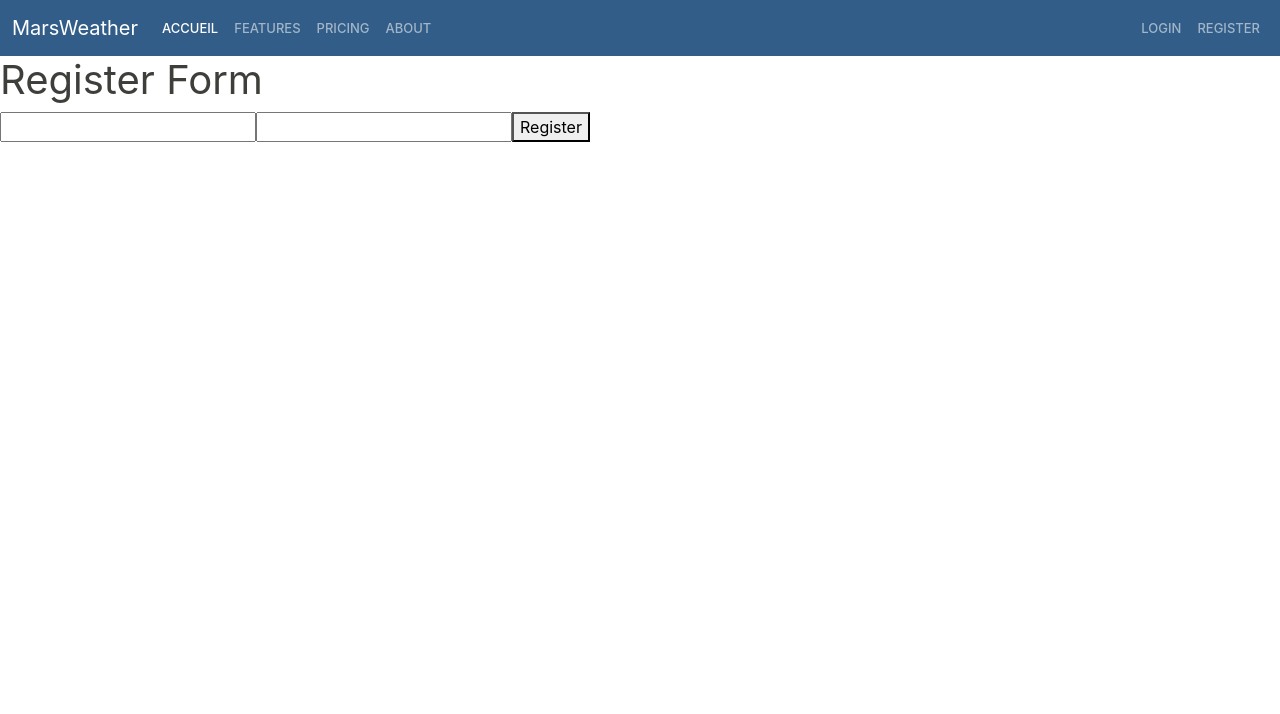
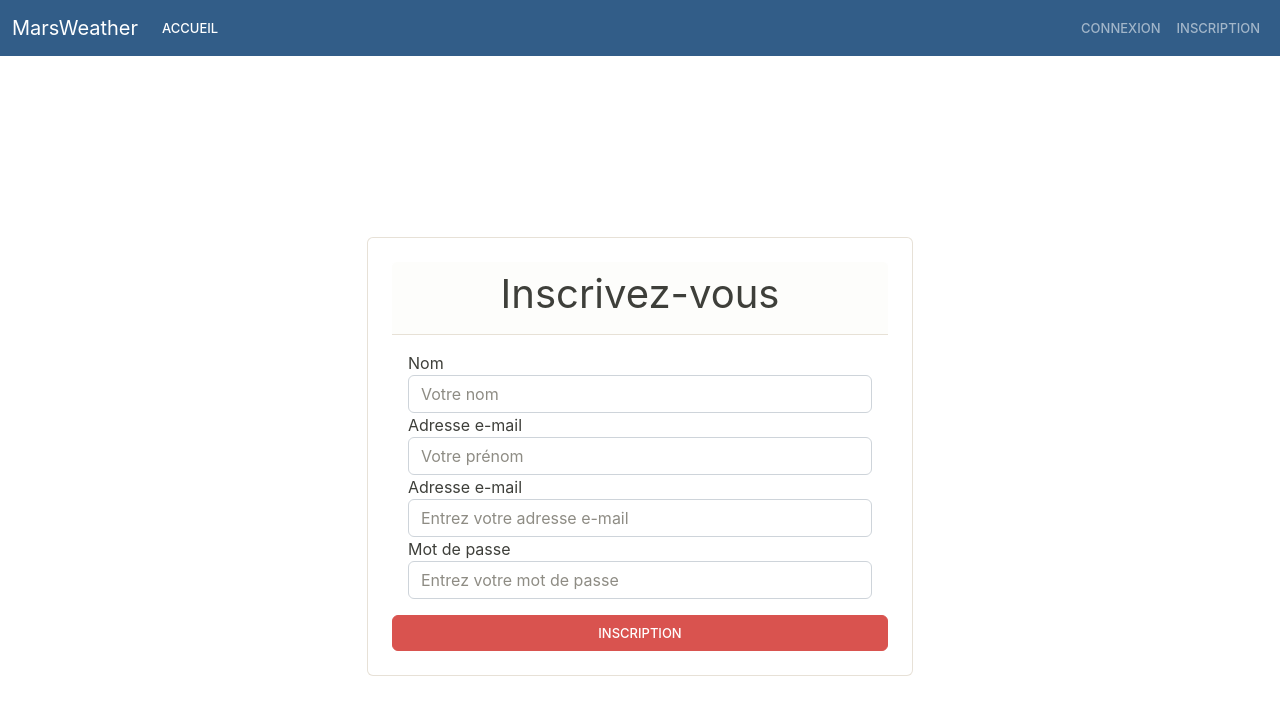
Before and after one commit to Rinde17/mars-weather, a React (Create React App) app: page /register in a window 1280 px wide. Shown: the top 714 px of the page. Built offline with nearby package versions, Linux system fonts and the light colour scheme; no server answers; the database is empty.

Commit message:
:hammer: change design login/register and add data of user in firestore collection

```diff
--- a/public/index.html
+++ b/public/index.html
@@ -25,7 +25,7 @@
       work correctly both with client-side routing and a non-root public URL.
       Learn how to configure a non-root public URL by running `npm run build`.
     -->
-    <title>React App</title>
+    <title>Mars Weather</title>
   </head>
   <body>
     <noscript>You need to enable JavaScript to run this app.</noscript>
--- a/src/components/LoginForm.tsx
+++ b/src/components/LoginForm.tsx
@@ -1,8 +1,10 @@
 import { useContext, useState } from 'react';
 import { signInWithEmailAndPassword, onAuthStateChanged } from 'firebase/auth';
 import { useNavigate } from "react-router-dom";
-import { auth } from '../firebase';
+import {auth, firestore} from '../firebase';
 import { AuthContext } from "../contexts/AuthContext";
+import { getDocs,collection, query, where } from "firebase/firestore";
+
 
 const RegisterForm: React.FC = () => {
     const [loginEmail, setLoginEmail] = useState('');
@@ -17,9 +19,17 @@ const RegisterForm: React.FC = () => {
             const result = await signInWithEmailAndPassword(auth, loginEmail, loginPassword);
 
             if (result.user) {
+
+                // faire un get dans firestore pour le last_name et le first_name
+                const q = query(collection(firestore, "Users"), where("uid", "==", result.user?.uid));
+                const doc = await getDocs(q);
+                const data = doc.docs[0].data();
+
                 setUser({
                     uid: result.user.uid,
-                    email: result.user.email || ''
+                    email: result.user.email || '',
+                    last_name: data.last_name || '',
+                    first_name: data.first_name || '',
                 });
                 navigate('/');
             }
@@ -29,14 +39,39 @@ const RegisterForm: React.FC = () => {
     }
 
     return (
-        <div>
-            <h1>Login Form</h1>
+        <div className="container">
+            <div className="row min-vh-100 justify-content-center align-items-center">
+                <div className="col-md-6">
+                    <div className="card p-4">
+                        <div className="card-header text-center">
+                            <h1>Connectez-vous</h1>
+                        </div>
+                        <div className="card-body">
+                            <div className="form-group">
+                                <label htmlFor={"email"}>Adresse e-mail</label>
+                                <input type="email" className="form-control" id={"email"}
+                                       onChange={e => setLoginEmail(e.target.value)}
+                                       placeholder={"Entrez votre adresse e-mail"}/>
+                            </div>
+                        </div>
+                        <div className="card-body">
+                            <div className="form-group">
+                                <label htmlFor={"password"}>Mot de passe</label>
+                                <input type="password" className="form-control" id={"password"}
+                                       onChange={e => setLoginPassword(e.target.value)}
+                                       placeholder={"Entrez votre mot de passe"}/>
+                            </div>
+                        </div>
+                        <button className="btn btn-danger btn-block" onClick={handleLogin}>Connexion</button>
+                    </div>
+                </div>
+            </div>
 
-            <div>
-                <input type="email" onChange={e => setLoginEmail(e.target.value)} />
-                <input type="password" onChange={e => setLoginPassword(e.target.value)} />
-                <button onClick={handleLogin}>Login</button>
-            </div>
+            {/*<div>*/}
+            {/*    <input type="email" onChange={e => setLoginEmail(e.target.value)} />*/}
+            {/*    <input type="password" onChange={e => setLoginPassword(e.target.value)} />*/}
+            {/*    <button className="btn btn-danger" onClick={handleLogin}>Connexion</button>*/}
+            {/*</div>*/}
         </div>
     )
 }
--- a/src/components/RegisterForm.tsx
+++ b/src/components/RegisterForm.tsx
@@ -1,12 +1,15 @@
 import {useContext, useState} from 'react';
 import { createUserWithEmailAndPassword } from 'firebase/auth';
 import { useNavigate } from "react-router-dom";
-import { auth } from '../firebase';
+import { auth, firestore } from '../firebase';
 import {AuthContext} from "../contexts/AuthContext";
+import { collection, addDoc } from "firebase/firestore";
 
 const RegisterForm: React.FC = () => {
     const [registerEmail, setRegisterEmail] = useState('');
     const [registerPassword, setRegisterPassword] = useState('');
+    const [registerLastName, setRegisterLastName] = useState('');
+    const [registerFirstName, setRegisterFirstName] = useState('');
 
     const { setUser } = useContext(AuthContext);
 
@@ -19,8 +22,18 @@ const RegisterForm: React.FC = () => {
             if (result.user) {
                 setUser({
                     uid: result.user.uid,
-                    email: result.user.email || ''
+                    email: result.user.email || '',
+                    last_name: registerLastName || '',
+                    first_name: registerFirstName || '',
                 });
+
+              await addDoc(collection(firestore, "Users"), {
+                uid: result.user.uid,
+                last_name: registerLastName,
+                first_name: registerFirstName,
+                email: result.user.email,
+              });
+
                 navigate('/');
             }
         } catch (err) {
@@ -29,14 +42,51 @@ const RegisterForm: React.FC = () => {
     }
 
   return (
-    <div>
-      <h1>Register Form</h1>
+    <div className="container">
+      <div className="row min-vh-100 justify-content-center align-items-center">
+        <div className="col-md-6">
+          <div className="card p-4">
+            <div className="card-header text-center">
+              <h1>Inscrivez-vous</h1>
+            </div>
+            <div className="card-body">
+              <div className="form-group">
+                <label htmlFor={"last_name"}>Nom</label>
+                <input type="text" className="form-control" id={"last_name"}
+                       onChange={e => setRegisterLastName(e.target.value)}
+                       placeholder={"Votre nom"}/>
+                <label htmlFor={"first_name"}>Adresse e-mail</label>
+                <input type="text" className="form-control" id={"first_name"}
+                       onChange={e => setRegisterFirstName(e.target.value)}
+                       placeholder={"Votre prénom"}/>
+              </div>
+              <div className="form-group">
+                <label htmlFor={"email"}>Adresse e-mail</label>
+                <input type="email" className="form-control" id={"email"}
+                       onChange={e => setRegisterEmail(e.target.value)}
+                       placeholder={"Entrez votre adresse e-mail"}/>
+              </div>
+              <div className="form-group">
+                <label htmlFor={"password"}>Mot de passe</label>
+                <input type="password" className="form-control" id={"password"}
+                       onChange={e => setRegisterPassword(e.target.value)}
+                       placeholder={"Entrez votre mot de passe"}/>
+              </div>
+            </div>
+            <button className="btn btn-danger btn-block" onClick={handleRegister}>Inscription</button>
+          </div>
+        </div>
+      </div>
 
-      <div>
-        <input type="email" onChange={e => setRegisterEmail(e.target.value)} />
-        <input type="password" onChange={e => setRegisterPassword(e.target.value)} />
-        <button onClick={handleRegister}>Register</button>
-      </div>
+      {/*<div>*/}
+      {/*  <h1>Register Form</h1>*/}
+
+      {/*  <div>*/}
+      {/*    <input type="email" onChange={e => setRegisterEmail(e.target.value)} />*/}
+      {/*    <input type="password" onChange={e => setRegisterPassword(e.target.value)} />*/}
+      {/*    <button onClick={handleRegister}>Register</button>*/}
+      {/*  </div>*/}
+      {/*</div>*/}
     </div>
   )
 }
--- a/src/pages/Layout.tsx
+++ b/src/pages/Layout.tsx
@@ -1,5 +1,5 @@
 import React, {useContext} from 'react';
-import { Outlet, Link } from "react-router-dom";
+import {Outlet, Link, useNavigate} from "react-router-dom";
 import { auth } from '../firebase';
 import { signOut } from 'firebase/auth';
 import {AuthContext} from "../contexts/AuthContext";
@@ -7,14 +7,19 @@ import {AuthContext} from "../contexts/AuthContext";
 const Layout = () => {
 
     const { user, setUser } = useContext(AuthContext);
+    const navigate = useNavigate();
+
 
     const handleLogout = async () => {
         try {
             await signOut(auth);
             setUser({
                 uid: '',
-                email: ''
+                email: '',
+                last_name: '',
+                first_name: ''
             });
+            navigate('/');
         } catch (err) {
             console.log(err);
         }
@@ -24,12 +29,9 @@ const Layout = () => {
         if (user.uid !== '') {
             return (
                 <ul className="navbar-nav me-auto">
-                    <li className="nav-item">
-                        <a className="nav-link" href={"#"} onClick={handleLogout}>Logout</a>
-                    </li>
                     <li className="nav-item dropdown">
                         <a className="nav-link dropdown-toggle" data-bs-toggle="dropdown" href="#" role="button"
-                           aria-haspopup="true" aria-expanded="false">{user.email}</a>
+                           aria-haspopup="true" aria-expanded="false">{user.first_name}</a>
                         <div className="dropdown-menu">
                             <a className="dropdown-item" href="#">Action</a>
                             <a className="dropdown-item" href="#">Another action</a>
@@ -38,16 +40,19 @@ const Layout = () => {
                             <a className="dropdown-item" href="#">Separated link</a>
                         </div>
                     </li>
+                    <li className="nav-item">
+                        <a className="nav-link" href={"#"} onClick={handleLogout}>Déconnexion</a>
+                    </li>
                 </ul>
             );
         } else {
             return (
                 <ul className="navbar-nav me-auto">
                     <li className="nav-item">
-                        <Link to="/login" className="nav-link">Login</Link>
+                        <Link to="/login" className="nav-link">Connexion</Link>
                     </li>
                     <li className="nav-item">
-                        <Link to="/register" className="nav-link">Register</Link>
+                        <Link to="/register" className="nav-link">Inscription</Link>
                     </li>
                 </ul>
             );
@@ -67,15 +72,9 @@ const Layout = () => {
                                     <span className="visually-hidden">(current)</span>
                                 </Link>
                             </li>
-                            <li className="nav-item">
-                                <a className="nav-link" href="#">Features</a>
-                            </li>
-                            <li className="nav-item">
-                                <a className="nav-link" href="#">Pricing</a>
-                            </li>
-                            <li className="nav-item">
-                                <a className="nav-link" href="#">About</a>
-                            </li>
+                            {/*<li className="nav-item">*/}
+                            {/*    <a className="nav-link" href="#">Features</a>*/}
+                            {/*</li>*/}
                         </ul>
                     </div>
                     <div className="d-flex">
--- a/src/types/UserType.ts
+++ b/src/types/UserType.ts
@@ -1,4 +1,6 @@
 export type User = {
     uid: string,
-    email: string
+    email: string,
+    last_name: string,
+    first_name: string,
 }
```
Also changed, not shown: src/contexts/AuthContext.tsx (+18 -5 lines).
